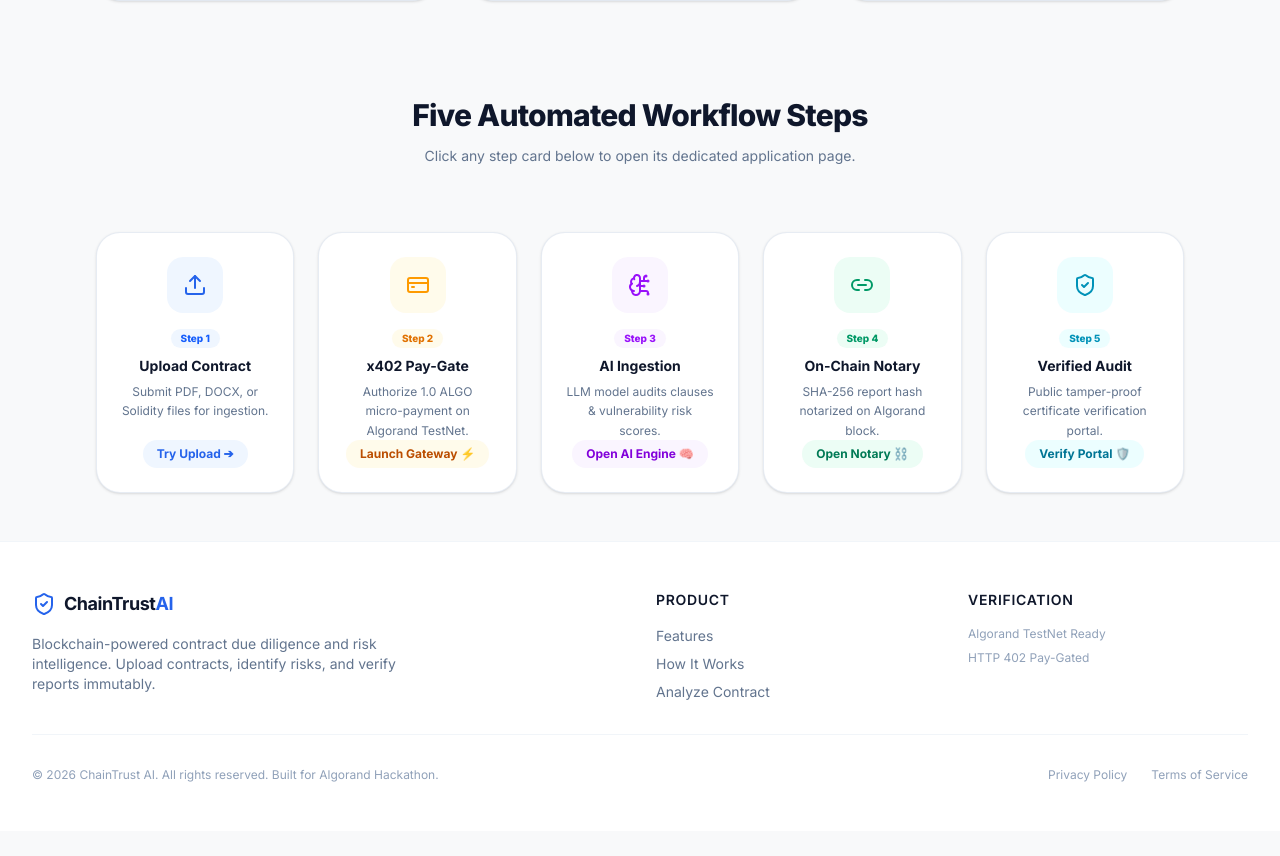
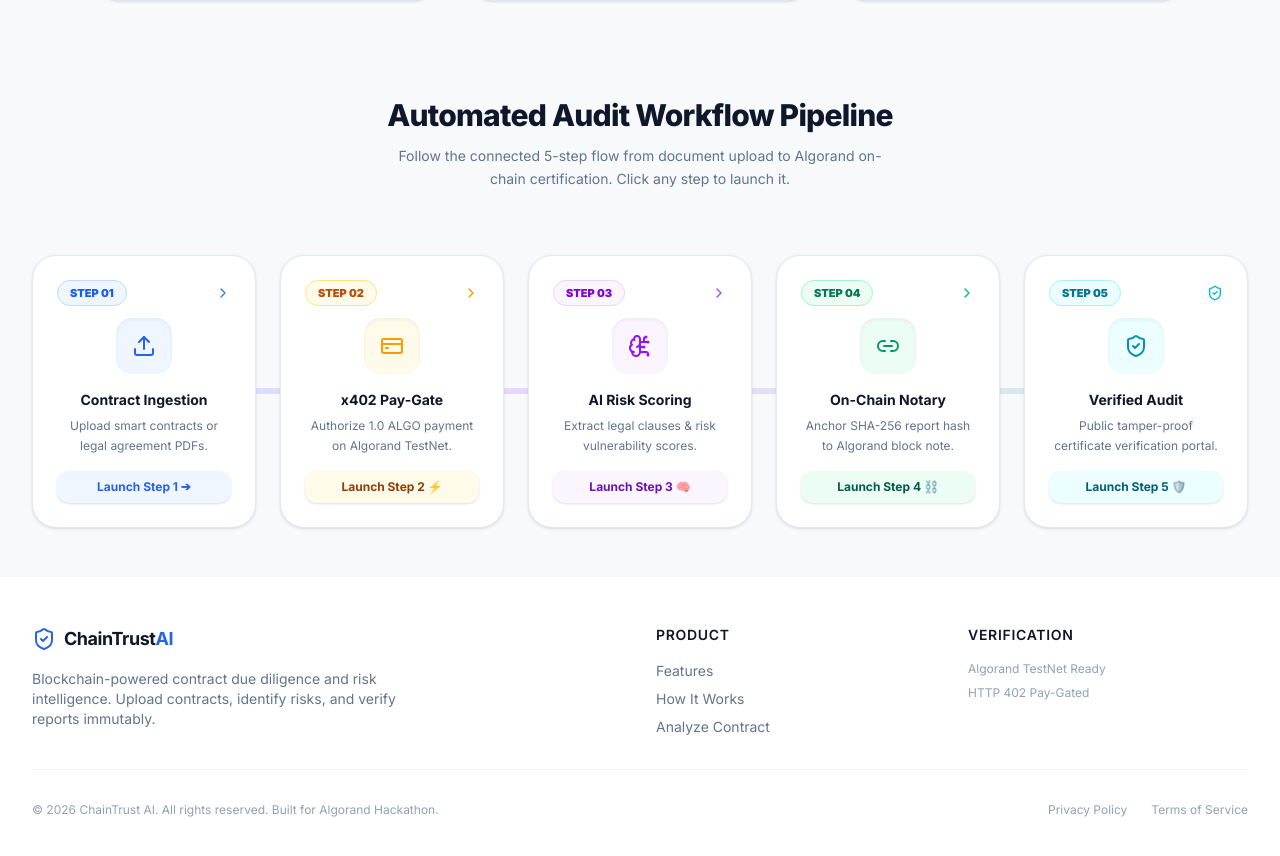
Before and after one commit to CraftYourSystems/ChainTrust-AI, a Next.js app: page / in a window 1280 px wide. Shown: the part 1520-2376 px from the top of the page. Before the commit the page ends 2351 px from the top, so only its background shows below. Built offline with nearby package versions, Linux system fonts and the light colour scheme.

Commit message:
style: redesign 5 workflow steps into connected interactive flow pipeline stepper UI

```diff
--- a/src/app/page.tsx
+++ b/src/app/page.tsx
@@ -14,7 +14,8 @@ import {
   ArrowRight,
   Award,
   Users,
-  Cpu
+  Cpu,
+  ChevronRight
 } from "lucide-react";
 
 export default function HomePage() {
@@ -59,7 +60,7 @@ export default function HomePage() {
         </div>
       </section>
 
-      {/* Advanced Blockchain Features & Purpose Explanation Section (MOVED ABOVE) */}
+      {/* Advanced Blockchain Features & Purpose Explanation Section */}
       <section id="features" className="max-w-6xl mx-auto px-4 sm:px-6 lg:px-8">
         <div className="text-center mb-16 space-y-3">
           <div className="inline-flex items-center gap-2 px-3 py-1 rounded-full bg-slate-900 text-emerald-400 text-xs font-mono font-bold">
@@ -191,117 +192,159 @@ export default function HomePage() {
         </div>
       </section>
 
-      {/* 5-Step Workflow Section */}
-      <section id="how-it-works" className="max-w-6xl mx-auto px-4 sm:px-6 lg:px-8">
+      {/* Connected Interactive Workflow Flow Pipeline Stepper */}
+      <section id="how-it-works" className="max-w-7xl mx-auto px-4 sm:px-6 lg:px-8">
         <div className="text-center mb-16 space-y-3">
           <h2 className="text-3xl font-extrabold text-slate-900 tracking-tight">
-            Five Automated Workflow Steps
+            Automated Audit Workflow Pipeline
           </h2>
           <p className="text-slate-500 text-sm max-w-lg mx-auto leading-relaxed">
-            Click any step card below to open its dedicated application page.
+            Follow the connected 5-step flow from document upload to Algorand on-chain certification. Click any step to launch it.
           </p>
         </div>
 
-        <div className="grid grid-cols-1 md:grid-cols-3 lg:grid-cols-5 gap-6">
-          {/* Step 1 Button */}
+        {/* Connected Flow Stepper Container */}
+        <div className="relative">
+          {/* Connecting Background Pipeline Line (Desktop) */}
+          <div className="hidden lg:block absolute top-1/2 left-10 right-10 h-1.5 bg-gradient-to-r from-blue-500 via-purple-500 to-emerald-500 -translate-y-1/2 rounded-full z-0 opacity-20" />
+
+          <div className="grid grid-cols-1 md:grid-cols-3 lg:grid-cols-5 gap-6 relative z-10">
+            {/* Step 1 Flow Card */}
             <Link
               href="/upload"
-            className="group bg-white p-6 rounded-3xl border border-slate-200/80 shadow-sm hover:shadow-xl hover:-translate-y-2 hover:border-blue-500 hover:ring-4 hover:ring-blue-500/10 transition-all duration-300 flex flex-col items-center text-center cursor-pointer min-h-[260px] justify-between"
+              className="group bg-white p-6 rounded-3xl border border-slate-200/90 shadow-sm hover:shadow-2xl hover:-translate-y-2 hover:border-blue-500 hover:ring-4 hover:ring-blue-500/10 transition-all duration-300 flex flex-col items-center text-center cursor-pointer min-h-[270px] justify-between relative"
             >
+              {/* Step Connector Indicator */}
+              <div className="w-full flex items-center justify-between mb-3">
+                <span className="text-[11px] font-black text-blue-600 bg-blue-50 px-3 py-1 rounded-full border border-blue-200">
+                  STEP 01
+                </span>
+                <ChevronRight className="h-4 w-4 text-blue-500 hidden lg:block group-hover:translate-x-1 transition-transform" />
+              </div>
+
               <div className="flex flex-col items-center">
-              <div className="w-14 h-14 rounded-2xl bg-blue-50 flex items-center justify-center mb-4 group-hover:bg-brand-primary group-hover:scale-110 transition-all duration-300">
+                <div className="w-14 h-14 rounded-2xl bg-blue-50 flex items-center justify-center mb-4 group-hover:bg-brand-primary group-hover:scale-110 transition-all duration-300 shadow-inner">
                   <Upload className="h-6 w-6 text-brand-primary group-hover:text-white transition" />
                 </div>
-              <span className="text-[10px] font-extrabold text-blue-600 bg-blue-50 px-2.5 py-0.5 rounded-full mb-2">Step 1</span>
-              <h3 className="font-bold text-slate-900 text-sm mb-1.5 group-hover:text-blue-600 transition">Upload Contract</h3>
+                <h3 className="font-bold text-slate-900 text-sm mb-1.5 group-hover:text-blue-600 transition">Contract Ingestion</h3>
                 <p className="text-xs text-slate-500 leading-relaxed">
-                Submit PDF, DOCX, or Solidity files for ingestion.
+                  Upload smart contracts or legal agreement PDFs.
                 </p>
               </div>
-            <span className="text-xs font-bold text-brand-primary bg-blue-50 group-hover:bg-blue-600 group-hover:text-white px-3.5 py-1.5 rounded-full transition-colors duration-300">
-              Try Upload ➔
+
+              <span className="w-full mt-4 text-xs font-bold text-brand-primary bg-blue-50 group-hover:bg-blue-600 group-hover:text-white py-2 rounded-xl transition-all duration-300 shadow-sm flex items-center justify-center gap-1">
+                Launch Step 1 ➔
               </span>
             </Link>
 
-          {/* Step 2 Button */}
+            {/* Step 2 Flow Card */}
             <Link
               href="/payment"
-            className="group bg-white p-6 rounded-3xl border border-slate-200/80 shadow-sm hover:shadow-xl hover:-translate-y-2 hover:border-amber-500 hover:ring-4 hover:ring-amber-500/10 transition-all duration-300 flex flex-col items-center text-center cursor-pointer min-h-[260px] justify-between"
+              className="group bg-white p-6 rounded-3xl border border-slate-200/90 shadow-sm hover:shadow-2xl hover:-translate-y-2 hover:border-amber-500 hover:ring-4 hover:ring-amber-500/10 transition-all duration-300 flex flex-col items-center text-center cursor-pointer min-h-[270px] justify-between relative"
             >
+              <div className="w-full flex items-center justify-between mb-3">
+                <span className="text-[11px] font-black text-amber-700 bg-amber-50 px-3 py-1 rounded-full border border-amber-200">
+                  STEP 02
+                </span>
+                <ChevronRight className="h-4 w-4 text-amber-500 hidden lg:block group-hover:translate-x-1 transition-transform" />
+              </div>
+
               <div className="flex flex-col items-center">
-              <div className="w-14 h-14 rounded-2xl bg-amber-50 flex items-center justify-center mb-4 group-hover:bg-amber-500 group-hover:scale-110 transition-all duration-300">
+                <div className="w-14 h-14 rounded-2xl bg-amber-50 flex items-center justify-center mb-4 group-hover:bg-amber-500 group-hover:scale-110 transition-all duration-300 shadow-inner">
                   <CreditCard className="h-6 w-6 text-amber-500 group-hover:text-white transition" />
                 </div>
-              <span className="text-[10px] font-extrabold text-amber-600 bg-amber-50 px-2.5 py-0.5 rounded-full mb-2">Step 2</span>
                 <h3 className="font-bold text-slate-900 text-sm mb-1.5 group-hover:text-amber-600 transition">x402 Pay-Gate</h3>
                 <p className="text-xs text-slate-500 leading-relaxed">
-                Authorize 1.0 ALGO micro-payment on Algorand TestNet.
+                  Authorize 1.0 ALGO payment on Algorand TestNet.
                 </p>
               </div>
-            <span className="text-xs font-bold text-amber-700 bg-amber-50 group-hover:bg-amber-500 group-hover:text-white px-3.5 py-1.5 rounded-full transition-colors duration-300">
-              Launch Gateway ⚡
+
+              <span className="w-full mt-4 text-xs font-bold text-amber-800 bg-amber-50 group-hover:bg-amber-500 group-hover:text-white py-2 rounded-xl transition-all duration-300 shadow-sm flex items-center justify-center gap-1">
+                Launch Step 2 ⚡
               </span>
             </Link>
 
-          {/* Step 3 Button */}
+            {/* Step 3 Flow Card */}
             <Link
               href="/ai-ingestion"
-            className="group bg-white p-6 rounded-3xl border border-slate-200/80 shadow-sm hover:shadow-xl hover:-translate-y-2 hover:border-purple-500 hover:ring-4 hover:ring-purple-500/10 transition-all duration-300 flex flex-col items-center text-center cursor-pointer min-h-[260px] justify-between"
+              className="group bg-white p-6 rounded-3xl border border-slate-200/90 shadow-sm hover:shadow-2xl hover:-translate-y-2 hover:border-purple-500 hover:ring-4 hover:ring-purple-500/10 transition-all duration-300 flex flex-col items-center text-center cursor-pointer min-h-[270px] justify-between relative"
             >
+              <div className="w-full flex items-center justify-between mb-3">
+                <span className="text-[11px] font-black text-purple-700 bg-purple-50 px-3 py-1 rounded-full border border-purple-200">
+                  STEP 03
+                </span>
+                <ChevronRight className="h-4 w-4 text-purple-500 hidden lg:block group-hover:translate-x-1 transition-transform" />
+              </div>
+
               <div className="flex flex-col items-center">
-              <div className="w-14 h-14 rounded-2xl bg-purple-50 flex items-center justify-center mb-4 group-hover:bg-purple-600 group-hover:scale-110 transition-all duration-300">
+                <div className="w-14 h-14 rounded-2xl bg-purple-50 flex items-center justify-center mb-4 group-hover:bg-purple-600 group-hover:scale-110 transition-all duration-300 shadow-inner">
                   <BrainCircuit className="h-6 w-6 text-purple-600 group-hover:text-white transition" />
                 </div>
-              <span className="text-[10px] font-extrabold text-purple-600 bg-purple-50 px-2.5 py-0.5 rounded-full mb-2">Step 3</span>
-              <h3 className="font-bold text-slate-900 text-sm mb-1.5 group-hover:text-purple-600 transition">AI Ingestion</h3>
+                <h3 className="font-bold text-slate-900 text-sm mb-1.5 group-hover:text-purple-600 transition">AI Risk Scoring</h3>
                 <p className="text-xs text-slate-500 leading-relaxed">
-                LLM model audits clauses & vulnerability risk scores.
+                  Extract legal clauses & risk vulnerability scores.
                 </p>
               </div>
-            <span className="text-xs font-bold text-purple-700 bg-purple-50 group-hover:bg-purple-600 group-hover:text-white px-3.5 py-1.5 rounded-full transition-colors duration-300">
-              Open AI Engine 🧠
+
+              <span className="w-full mt-4 text-xs font-bold text-purple-800 bg-purple-50 group-hover:bg-purple-600 group-hover:text-white py-2 rounded-xl transition-all duration-300 shadow-sm flex items-center justify-center gap-1">
+                Launch Step 3 🧠
               </span>
             </Link>
 
-          {/* Step 4 Button */}
+            {/* Step 4 Flow Card */}
             <Link
               href="/notary"
-            className="group bg-white p-6 rounded-3xl border border-slate-200/80 shadow-sm hover:shadow-xl hover:-translate-y-2 hover:border-emerald-500 hover:ring-4 hover:ring-emerald-500/10 transition-all duration-300 flex flex-col items-center text-center cursor-pointer min-h-[260px] justify-between"
+              className="group bg-white p-6 rounded-3xl border border-slate-200/90 shadow-sm hover:shadow-2xl hover:-translate-y-2 hover:border-emerald-500 hover:ring-4 hover:ring-emerald-500/10 transition-all duration-300 flex flex-col items-center text-center cursor-pointer min-h-[270px] justify-between relative"
             >
+              <div className="w-full flex items-center justify-between mb-3">
+                <span className="text-[11px] font-black text-emerald-700 bg-emerald-50 px-3 py-1 rounded-full border border-emerald-200">
+                  STEP 04
+                </span>
+                <ChevronRight className="h-4 w-4 text-emerald-500 hidden lg:block group-hover:translate-x-1 transition-transform" />
+              </div>
+
               <div className="flex flex-col items-center">
-              <div className="w-14 h-14 rounded-2xl bg-emerald-50 flex items-center justify-center mb-4 group-hover:bg-emerald-600 group-hover:scale-110 transition-all duration-300">
+                <div className="w-14 h-14 rounded-2xl bg-emerald-50 flex items-center justify-center mb-4 group-hover:bg-emerald-600 group-hover:scale-110 transition-all duration-300 shadow-inner">
                   <Link2 className="h-6 w-6 text-emerald-600 group-hover:text-white transition" />
                 </div>
-              <span className="text-[10px] font-extrabold text-emerald-600 bg-emerald-50 px-2.5 py-0.5 rounded-full mb-2">Step 4</span>
                 <h3 className="font-bold text-slate-900 text-sm mb-1.5 group-hover:text-emerald-600 transition">On-Chain Notary</h3>
                 <p className="text-xs text-slate-500 leading-relaxed">
-                SHA-256 report hash notarized on Algorand block.
+                  Anchor SHA-256 report hash to Algorand block note.
                 </p>
               </div>
-            <span className="text-xs font-bold text-emerald-700 bg-emerald-50 group-hover:bg-emerald-600 group-hover:text-white px-3.5 py-1.5 rounded-full transition-colors duration-300">
-              Open Notary ⛓️
+
+              <span className="w-full mt-4 text-xs font-bold text-emerald-800 bg-emerald-50 group-hover:bg-emerald-600 group-hover:text-white py-2 rounded-xl transition-all duration-300 shadow-sm flex items-center justify-center gap-1">
+                Launch Step 4 ⛓️
               </span>
             </Link>
 
-          {/* Step 5 Button */}
+            {/* Step 5 Flow Card */}
             <Link
               href="/verify"
-            className="group bg-white p-6 rounded-3xl border border-slate-200/80 shadow-sm hover:shadow-xl hover:-translate-y-2 hover:border-cyan-500 hover:ring-4 hover:ring-cyan-500/10 transition-all duration-300 flex flex-col items-center text-center cursor-pointer min-h-[260px] justify-between"
+              className="group bg-white p-6 rounded-3xl border border-slate-200/90 shadow-sm hover:shadow-2xl hover:-translate-y-2 hover:border-cyan-500 hover:ring-4 hover:ring-cyan-500/10 transition-all duration-300 flex flex-col items-center text-center cursor-pointer min-h-[270px] justify-between relative"
             >
+              <div className="w-full flex items-center justify-between mb-3">
+                <span className="text-[11px] font-black text-cyan-700 bg-cyan-50 px-3 py-1 rounded-full border border-cyan-200">
+                  STEP 05
+                </span>
+                <ShieldCheck className="h-4 w-4 text-cyan-500 hidden lg:block" />
+              </div>
+
               <div className="flex flex-col items-center">
-              <div className="w-14 h-14 rounded-2xl bg-cyan-50 flex items-center justify-center mb-4 group-hover:bg-cyan-600 group-hover:scale-110 transition-all duration-300">
+                <div className="w-14 h-14 rounded-2xl bg-cyan-50 flex items-center justify-center mb-4 group-hover:bg-cyan-600 group-hover:scale-110 transition-all duration-300 shadow-inner">
                   <ShieldCheck className="h-6 w-6 text-cyan-600 group-hover:text-white transition" />
                 </div>
-              <span className="text-[10px] font-extrabold text-cyan-600 bg-cyan-50 px-2.5 py-0.5 rounded-full mb-2">Step 5</span>
                 <h3 className="font-bold text-slate-900 text-sm mb-1.5 group-hover:text-cyan-600 transition">Verified Audit</h3>
                 <p className="text-xs text-slate-500 leading-relaxed">
                   Public tamper-proof certificate verification portal.
                 </p>
               </div>
-            <span className="text-xs font-bold text-cyan-700 bg-cyan-50 group-hover:bg-cyan-600 group-hover:text-white px-3.5 py-1.5 rounded-full transition-colors duration-300">
-              Verify Portal 🛡️
+
+              <span className="w-full mt-4 text-xs font-bold text-cyan-800 bg-cyan-50 group-hover:bg-cyan-600 group-hover:text-white py-2 rounded-xl transition-all duration-300 shadow-sm flex items-center justify-center gap-1">
+                Launch Step 5 🛡️
               </span>
             </Link>
+          </div>
         </div>
       </section>
     </div>
```
Lines whose indentation alone changed are shown as unchanged.
